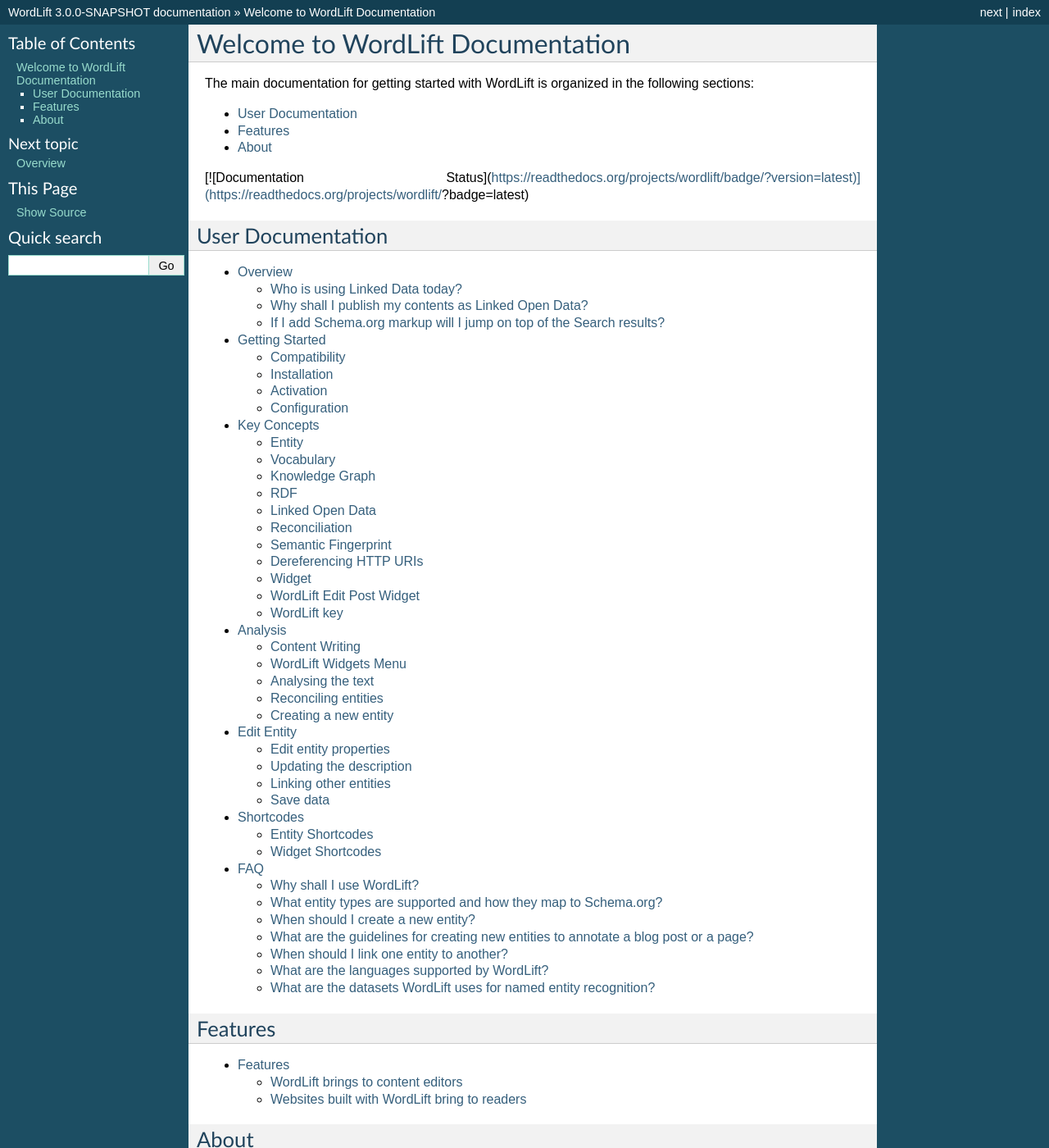
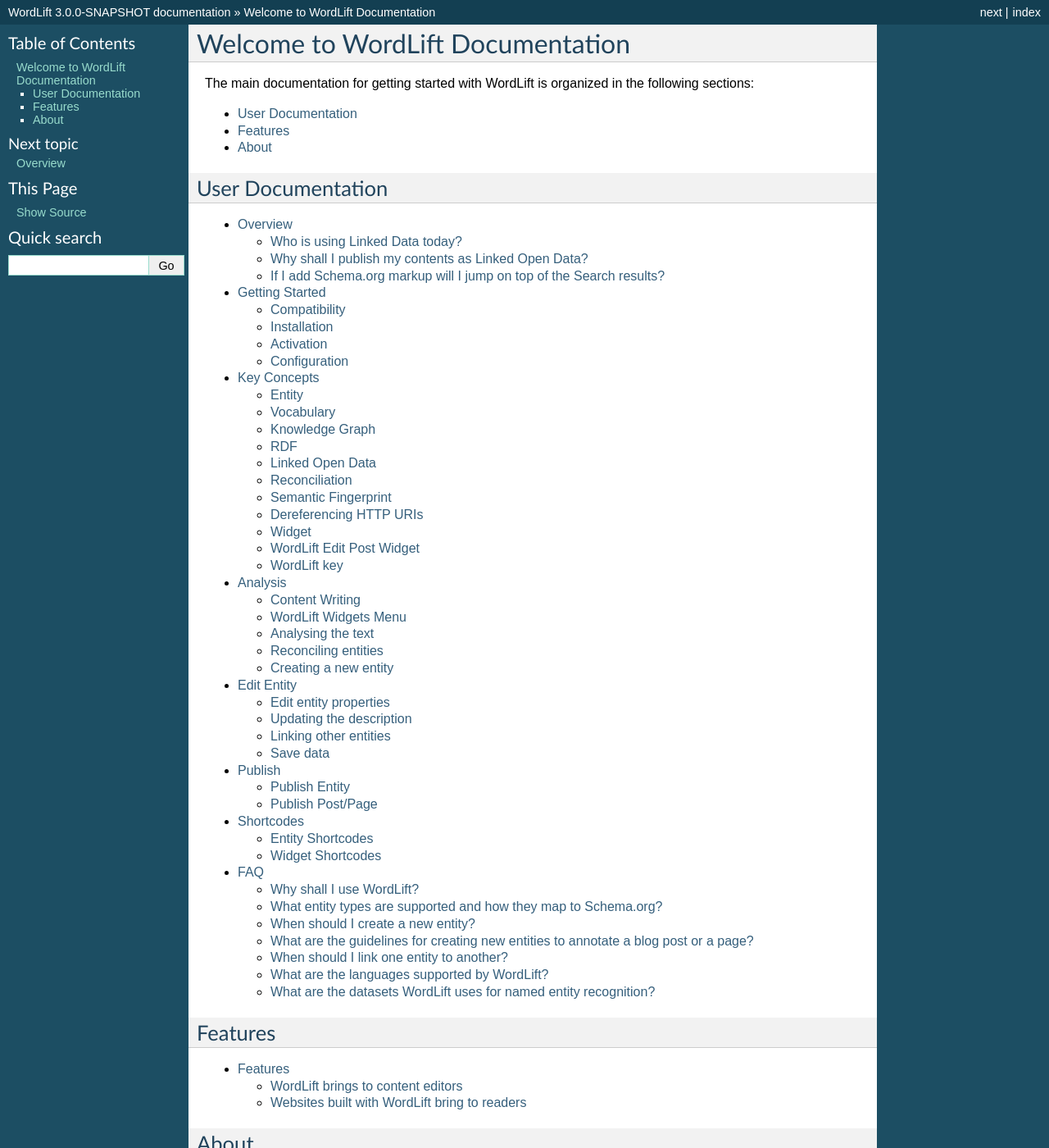
Before and after one commit to insideout10/wordlift-docs, a Sphinx documentation site: the page built from docs/index.rst, in a window 1280 px wide and 1400 px high. Shown: the whole window at 82% size. Built offline with Sphinx 7.4.7, drawn with Linux system fonts in a browser that asks for light colours.

Commit message:
adding publish page

```diff
--- a/docs/index.rst
+++ b/docs/index.rst
@@ -13,8 +13,6 @@
 * :ref:`features`
 * :ref:`about-docs`
 
-[![Documentation Status](https://readthedocs.org/projects/wordlift/badge/?version=latest)](https://readthedocs.org/projects/wordlift/?badge=latest)
-
 .. _site-docs:
 
 User Documentation
@@ -29,6 +27,7 @@
    key-concepts
    analysis
    edit-entity
+   publish
    shortcodes
    faq
 
```
